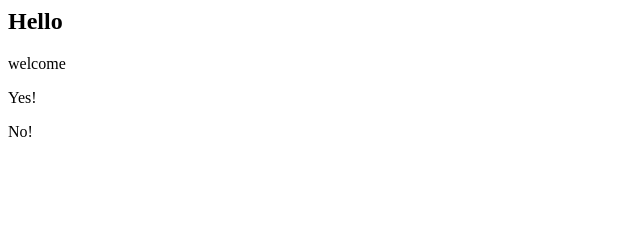
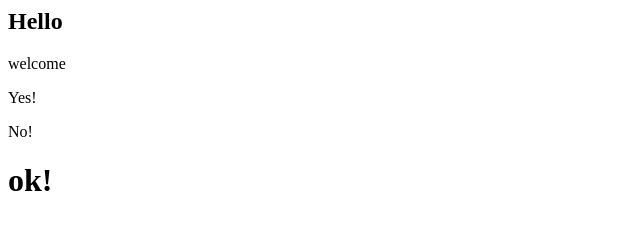
Before and after one commit to isupovProjects/GHtestProject, a plain HTML site: page index.html in a window 1280 px wide. Shown: the full height of the page, 0-640 px from the left. Drawn offline with Linux system fonts and the light colour scheme.

Commit message:
some version

```diff
--- a/index.html
+++ b/index.html
@@ -2,3 +2,4 @@
 <p>welcome</p>
 <p>Yes!</p>
 <p>No!</p>
+<h1>ok!</h1>
```
